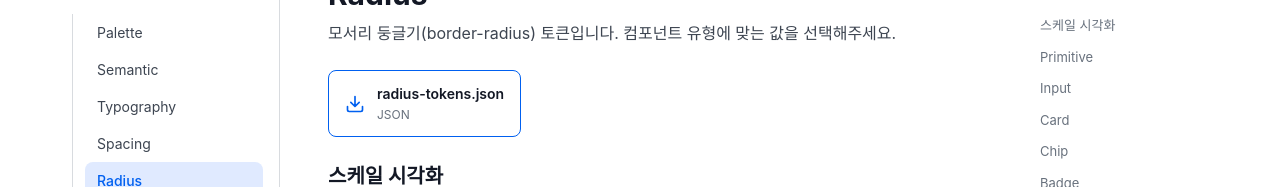
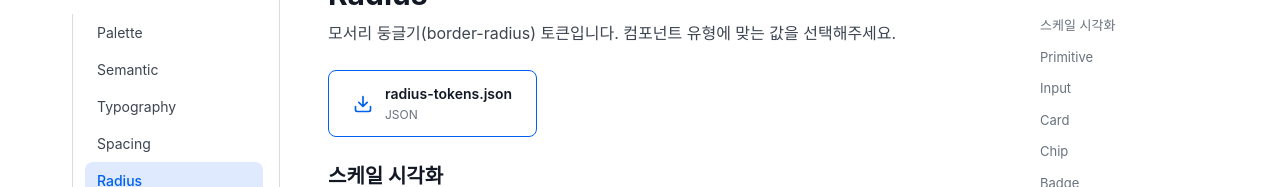
Before and after one commit to baerae-zkap/design-foundation, a Next.js app: page /design-foundation/radius in a window 1280 px wide. Shown: the part 156-343 px from the top of the page. Built offline with nearby package versions, Linux system fonts and the light colour scheme.

Commit message:
style: apply spacing tokens to download button (wider padding)

```diff
--- a/src/components/TokenDownload.tsx
+++ b/src/components/TokenDownload.tsx
@@ -14,7 +14,7 @@ interface TokenDownloadProps {
 
 export function TokenDownload({ files }: TokenDownloadProps) {
   return (
-    <div style={{ display: 'flex', flexWrap: 'wrap', gap: '12px', marginBottom: '24px' }}>
+    <div style={{ display: 'flex', flexWrap: 'wrap', gap: 'var(--space-3)', marginBottom: 'var(--space-6)' }}>
       {files.map((file) => (
         <a
           key={file.path}
@@ -23,8 +23,8 @@ export function TokenDownload({ files }: TokenDownloadProps) {
           style={{
             display: 'inline-flex',
             alignItems: 'center',
-            gap: '12px',
-            padding: '12px 16px',
+            gap: 'var(--space-3)',
+            padding: 'var(--space-3) var(--space-6)',
             backgroundColor: '#fff',
             borderRadius: 'var(--radius-md)',
             textDecoration: 'none',
```
